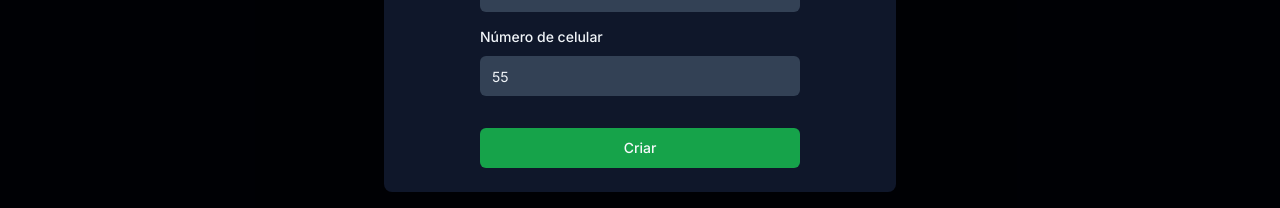
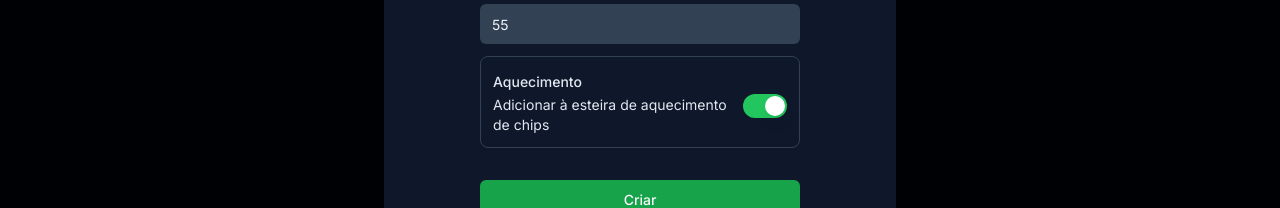
Before and after one commit to Gabriel-Passoss/iTools, a Next.js app: page /instances in a window 1280 px wide. Both pictures are taken after a click on the button "Criar instância". Shown: the part 373-581 px from the top of the page. Built offline with nearby package versions, Linux system fonts and the light colour scheme; no server answers.

Commit message:
add: switch button to add an instance to heat queue

```diff
--- a/package.json
+++ b/package.json
@@ -15,6 +15,7 @@
     "@radix-ui/react-dropdown-menu": "^2.0.6",
     "@radix-ui/react-label": "^2.0.2",
     "@radix-ui/react-slot": "^1.0.2",
+    "@radix-ui/react-switch": "^1.0.3",
     "@radix-ui/react-toast": "^1.1.5",
     "axios": "^1.6.7",
     "class-variance-authority": "^0.7.0",
--- a/src/app/(in-app)/instances/page.tsx
+++ b/src/app/(in-app)/instances/page.tsx
@@ -18,6 +18,7 @@ import { Loader2 } from 'lucide-react'
 import {
   Form,
   FormControl,
+  FormDescription,
   FormField,
   FormItem,
   FormLabel,
@@ -30,10 +31,12 @@ import { useState } from 'react'
 import { useToast } from '@/components/ui/use-toast'
 import { useSWRConfig } from 'swr'
 import { InstancesTable } from '@/components/instances-table'
+import { Switch } from '@/components/ui/switch'
 
 const createInstanceSchema = z.object({
   name: z.string(),
   phone: z.string().min(13).max(13),
+  heat: z.boolean(),
 })
 
 export default function InstancesPage() {
@@ -51,6 +54,7 @@ export default function InstancesPage() {
     defaultValues: {
       name: '',
       phone: '55',
+      heat: true,
     },
   })
 
@@ -65,13 +69,13 @@ export default function InstancesPage() {
   }
 
   async function onSubmit(
-    { name, phone }: z.infer<typeof createInstanceSchema>,
+    { name, phone, heat }: z.infer<typeof createInstanceSchema>,
     e?: React.BaseSyntheticEvent,
   ) {
     setIsLoading(true)
     e?.preventDefault()
 
-    const { status, data } = await createInstance(name, phone)
+    const { status, data } = await createInstance(name, phone, heat)
     setQrCode(data.base64)
 
     mutate('instances')
@@ -168,6 +172,29 @@ export default function InstancesPage() {
                     )}
                   />
 
+                  <FormField
+                    control={form.control}
+                    name="heat"
+                    render={({ field }) => (
+                      <FormItem className="flex flex-row items-center justify-between rounded-lg border border-slate-700 p-3 shadow-sm">
+                        <div className="space-y-0.5">
+                          <FormLabel className="text-slate-200">
+                            Aquecimento
+                          </FormLabel>
+                          <FormDescription className="text-slate-200">
+                            Adicionar à esteira de aquecimento de chips
+                          </FormDescription>
+                        </div>
+                        <FormControl>
+                          <Switch
+                            checked={field.value}
+                            onCheckedChange={field.onChange}
+                            className="bg-green-500"
+                          />
+                        </FormControl>
+                      </FormItem>
+                    )}
+                  />
                   <Button
                     type="submit"
                     className="bg-green-600 hover:bg-green-700 mt-5"
--- a/src/app/page.tsx
+++ b/src/app/page.tsx
@@ -1,4 +1,3 @@
-import { Toaster } from '@/components/ui/toaster'
 import RegisterPage from './register/page'
 import LoginPage from './login/page'
 
--- /dev/null
+++ b/src/components/ui/switch.tsx
@@ -0,0 +1,29 @@
+'use client'
+
+import * as React from 'react'
+import * as SwitchPrimitives from '@radix-ui/react-switch'
+
+import { cn } from '@/lib/utils'
+
+const Switch = React.forwardRef<
+  React.ElementRef<typeof SwitchPrimitives.Root>,
+  React.ComponentPropsWithoutRef<typeof SwitchPrimitives.Root>
+>(({ className, ...props }, ref) => (
+  <SwitchPrimitives.Root
+    className={cn(
+      'peer inline-flex h-6 w-11 shrink-0 cursor-pointer items-center rounded-full border-2 border-transparent transition-colors focus-visible:outline-none focus-visible:ring-2 focus-visible:ring-ring focus-visible:ring-offset-2 focus-visible:ring-offset-background disabled:cursor-not-allowed disabled:opacity-50 data-[state=checked]:bg-green-500 data-[state=unchecked]:bg-slate-600',
+      className,
+    )}
+    {...props}
+    ref={ref}
+  >
+    <SwitchPrimitives.Thumb
+      className={cn(
+        'pointer-events-none block h-5 w-5 rounded-full bg-background shadow-lg ring-0 transition-transform data-[state=checked]:translate-x-5 data-[state=unchecked]:translate-x-0',
+      )}
+    />
+  </SwitchPrimitives.Root>
+))
+Switch.displayName = SwitchPrimitives.Root.displayName
+
+export { Switch }
--- a/src/queries/instance.ts
+++ b/src/queries/instance.ts
@@ -56,10 +56,14 @@ export async function deleteInstance(name: string) {
   return { status }
 }
 
-export async function createInstance(name: string, phone: string) {
+export async function createInstance(
+  name: string,
+  phone: string,
+  heat: boolean,
+) {
   const { status, data } = await api.post<CreateInstanceResponse>(
     '/instances',
-    { name, phone },
+    { name, phone, heat },
   )
 
   return { data, status }
```
Also changed, not shown: 1 other file (tests, documents, lock files or other folders).
